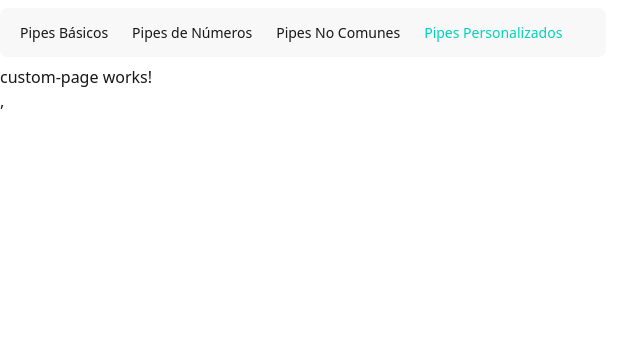
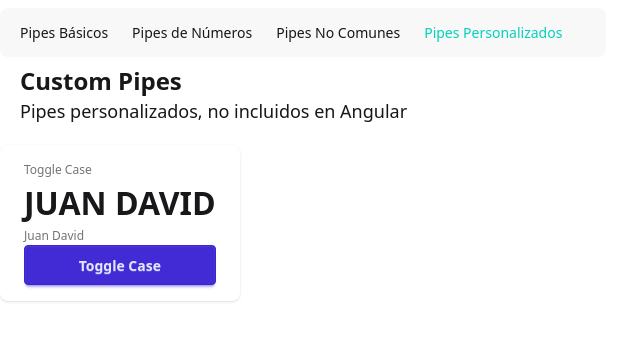
Before and after one commit to ciroribba/angular_level_4, an Angular app: page /custom in a window 1280 px wide. Shown: the top 340 px of the page, without its empty margins (0-640 px from the left). Built offline with nearby package versions, Linux system fonts and the light colour scheme.

Commit message:
add toggle pipe custom

```diff
--- a/src/app/pages/custom-page/custom-page.html
+++ b/src/app/pages/custom-page/custom-page.html
@@ -1 +1,18 @@
-<p>custom-page works!</p>,
+<section class="mx-5 mb-5">
+    <h1 class="text-2xl font-bold">Custom Pipes</h1>
+    <p class="text-lg font-thin">Pipes personalizados, no incluidos en Angular</p>
+  </section>
+
+<div class="stats shadow">
+    <div class="stat">
+      <div class="stat-title">Toggle Case</div>
+      <!-- <div class="stat-value">{{ name() | toggleCase : toggleCaseInitial() }}</div> -->
+      <div class="stat-value">{{ name() | toggleCase : toggleCaseInitial() }}</div>
+      <div class="stat-desc">{{ name() }}</div>
+
+      <!-- <button class="btn btn-primary" (click)="toggleCase()"> -->
+        <button class="btn btn-primary" (click)="toggleCaseInitial.set(!toggleCaseInitial())">
+        Toggle Case
+      </button>
+    </div>
+  </div>
--- a/src/app/pages/custom-page/custom-page.ts
+++ b/src/app/pages/custom-page/custom-page.ts
@@ -1,8 +1,16 @@
-import { Component } from '@angular/core';
+import { Component, signal } from '@angular/core';
+import { ToggleCasePipe } from '../../pipes/toggle-case.pipe';
 
 @Component({
   selector: 'custom-page',
-  imports: [],
+  imports: [ToggleCasePipe],
   templateUrl: './custom-page.html',
 })
-export default class CustomPage { }
+export default class CustomPage {
+  name = signal<string>('Juan David');
+  toggleCaseInitial = signal(true);
+
+  // toggleCase() {
+  //   this.toggleCaseInitial.set(!this.toggleCaseInitial());
+  // }
+ }
--- /dev/null
+++ b/src/app/pipes/toggle-case.pipe.ts
@@ -0,0 +1,19 @@
+import { Pipe, PipeTransform } from '@angular/core';
+
+@Pipe({
+    name: 'toggleCase'
+})
+
+export class ToggleCasePipe implements PipeTransform {
+    transform(value: string, toUpper: boolean = true): string {
+        return toUpper ? value.toUpperCase() : value.toLowerCase();
+    }
+}
+
+/*
+    Documentation:
+    value: string
+    @Input() toUpper: boolean = true
+    <div class="stat-value">{{ value | toggleCase : false }}</div>
+    <div class="stat-desc">{{ value }}</div>
+*/
```
